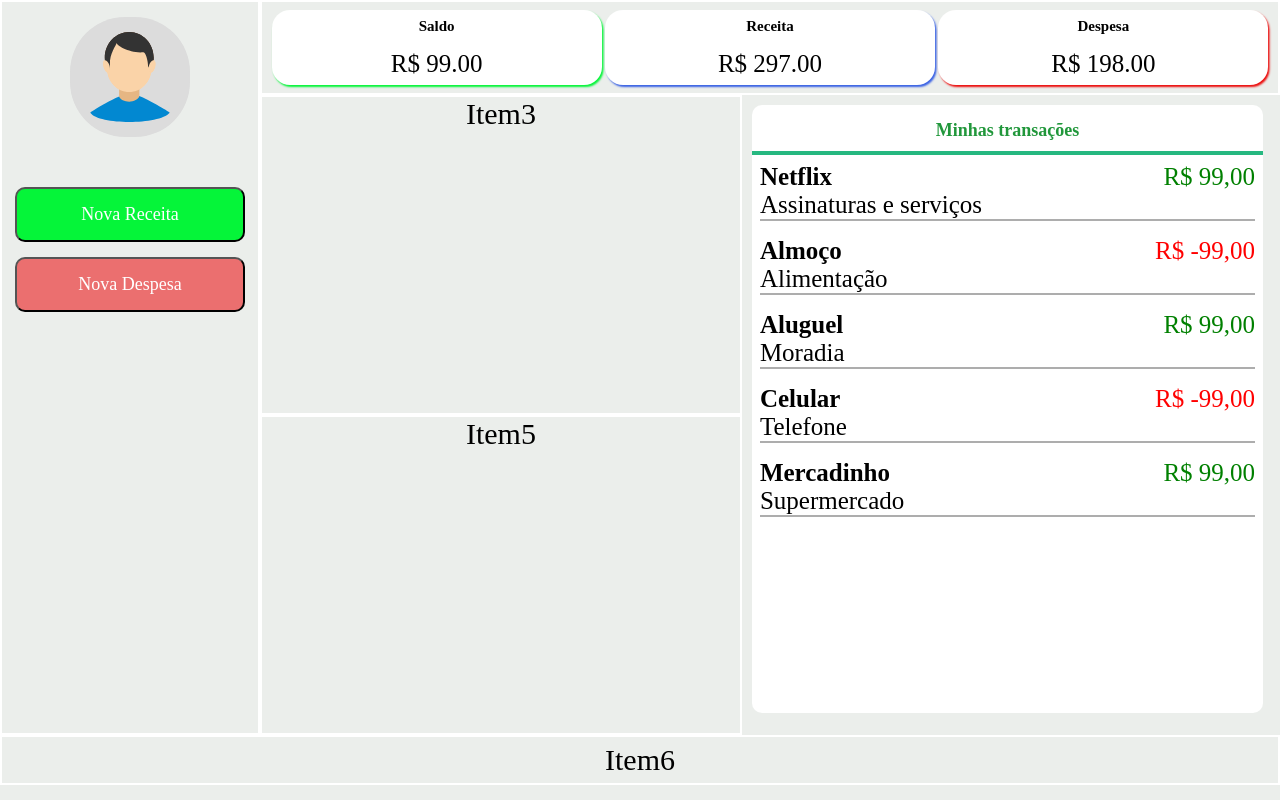
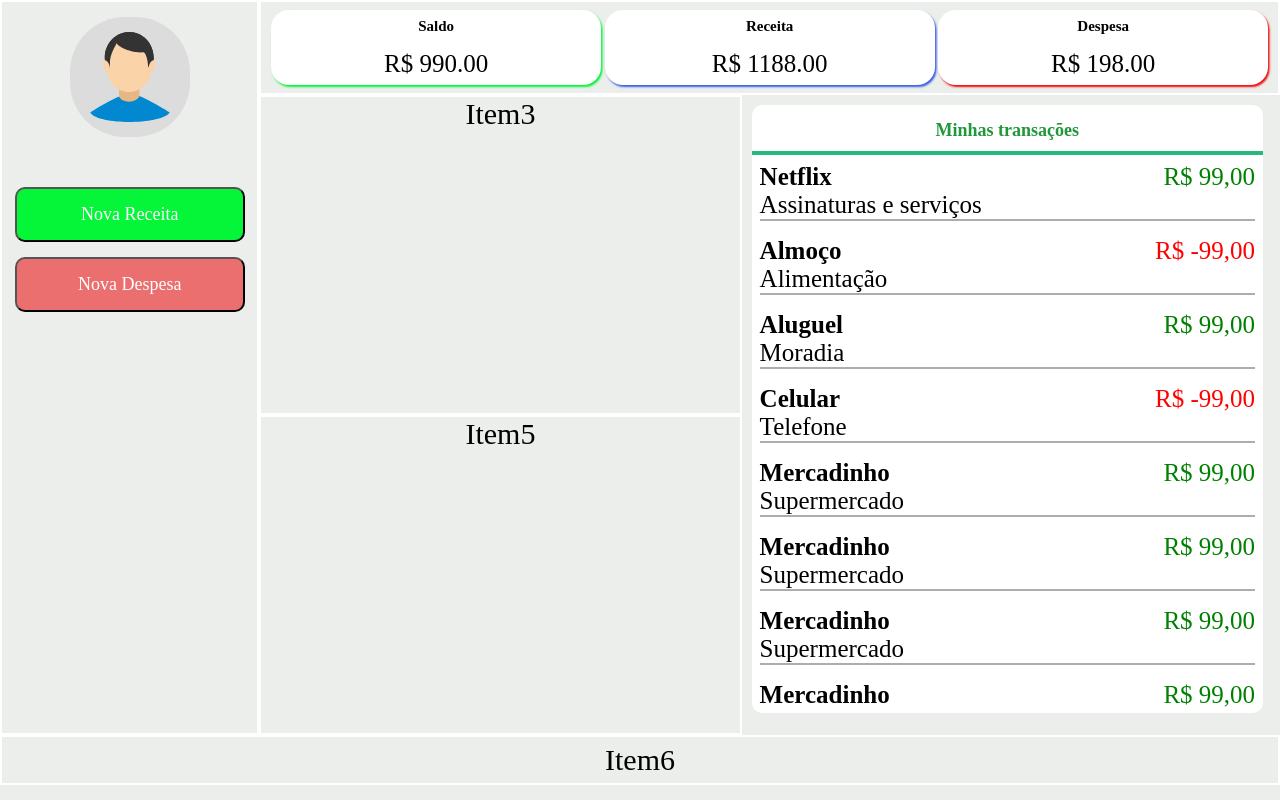
Before and after one commit to AlexSJ33/SisFinan, a React (Vite) app: page / in a window 1280 px wide. Built offline with nearby package versions, Linux system fonts and the light colour scheme.

Commit message:
mais ajustes

```diff
--- a/src/components/Transacoes/index.jsx
+++ b/src/components/Transacoes/index.jsx
@@ -14,6 +14,7 @@ const MinhasTransacoes =() => {
             <h2>Minhas transações</h2>
             <hr />
 
+            <div className={styles.divpai}>
             {dados.map((d) => (
 
               <div className={styles.itens} key={d.id}>
@@ -34,6 +35,7 @@ const MinhasTransacoes =() => {
             )
           )}
             </div>
+          </div>
         </>
 
     )
--- a/src/components/Transacoes/styles.module.css
+++ b/src/components/Transacoes/styles.module.css
@@ -40,3 +40,7 @@
    justify-content: space-between;
 
 }
+
+.divpai {
+   overflow-y: scroll;
+}
--- a/src/data.js
+++ b/src/data.js
@@ -33,4 +33,67 @@ export const dados = [{
     preco: '99,00',
     transacao: 'receita',
 
+  }, {
+    id: 4,
+    titulo: 'Mercadinho',
+    categoria: 'Supermercado',
+    preco: '99,00',
+    transacao: 'receita',
+
+  }, {
+    id: 4,
+    titulo: 'Mercadinho',
+    categoria: 'Supermercado',
+    preco: '99,00',
+    transacao: 'receita',
+
+  }, {
+    id: 4,
+    titulo: 'Mercadinho',
+    categoria: 'Supermercado',
+    preco: '99,00',
+    transacao: 'receita',
+
+  }, {
+    id: 4,
+    titulo: 'Mercadinho',
+    categoria: 'Supermercado',
+    preco: '99,00',
+    transacao: 'receita',
+
+  }, {
+    id: 4,
+    titulo: 'Mercadinho',
+    categoria: 'Supermercado',
+    preco: '99,00',
+    transacao: 'receita',
+
+  }, {
+    id: 4,
+    titulo: 'Mercadinho',
+    categoria: 'Supermercado',
+    preco: '99,00',
+    transacao: 'receita',
+
+  }, {
+    id: 4,
+    titulo: 'Mercadinho',
+    categoria: 'Supermercado',
+    preco: '99,00',
+    transacao: 'receita',
+
+  }, {
+    id: 4,
+    titulo: 'Mercadinho',
+    categoria: 'Supermercado',
+    preco: '99,00',
+    transacao: 'receita',
+
+  }, {
+    id: 4,
+    titulo: 'Mercadinho',
+    categoria: 'Supermercado',
+    preco: '99,00',
+    transacao: 'receita',
+
   }];
```
Lines whose indentation alone changed are shown as unchanged.
